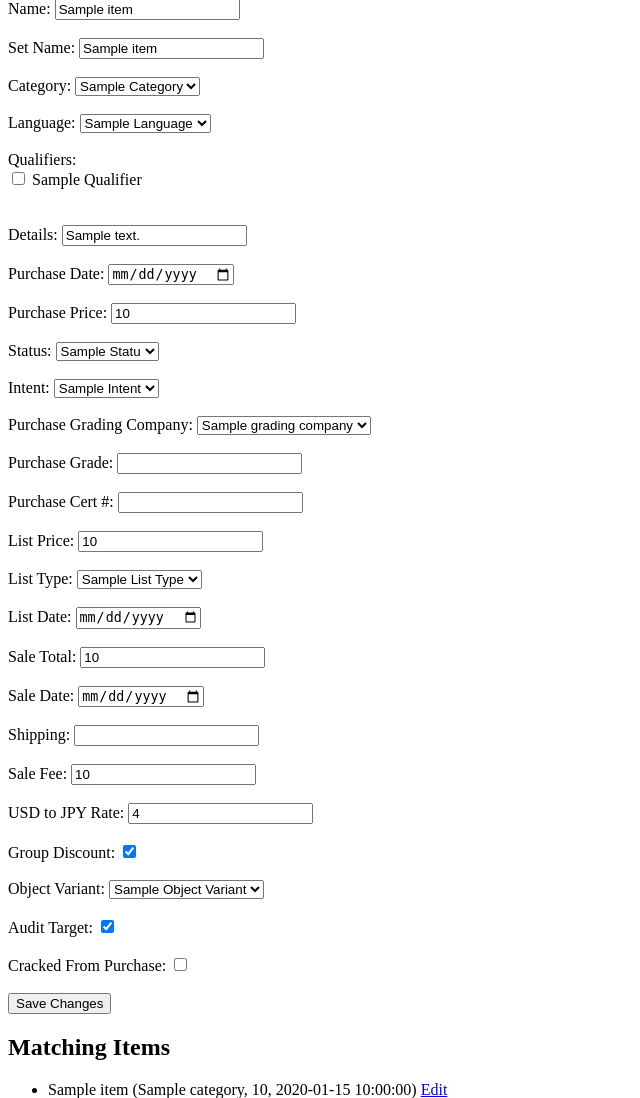
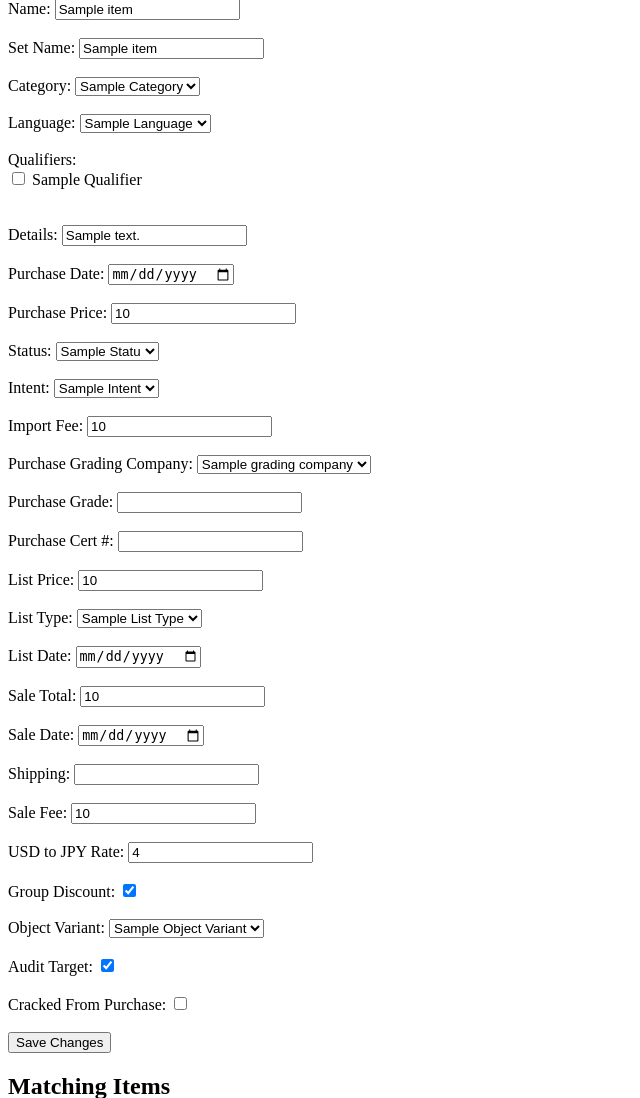
Before and after one commit to J-Twomey/inventory-app, a FastAPI app: template templates/edit_item.html in a window 1280 px wide. Shown: the part 131-1229 px from the top of the page, without its empty margins (0-640 px from the left). Run offline with FastAPI, Linux system fonts and the light colour scheme; the template is opened without the code that fills it: most values are stand-ins (such as "Sample title", 1, 10 or a date in 2020); parts of the project's set-up code (start-up, migrations or seed data) failed here and were passed over.

Commit message:
add edit option for import fees

```diff
--- a/templates/edit_item.html
+++ b/templates/edit_item.html
@@ -91,6 +91,9 @@
     {% endfor %}
   </select><br><br>
 
+  <label>Import Fee:</label>
+  <input type="number" name="import_fee" value="{{ item.import_fee }}"><br><br>
+
   <label>Purchase Grading Company:</label>
   <select name="grading_company">
     {% for grading_company in grading_company_enum %}
```
